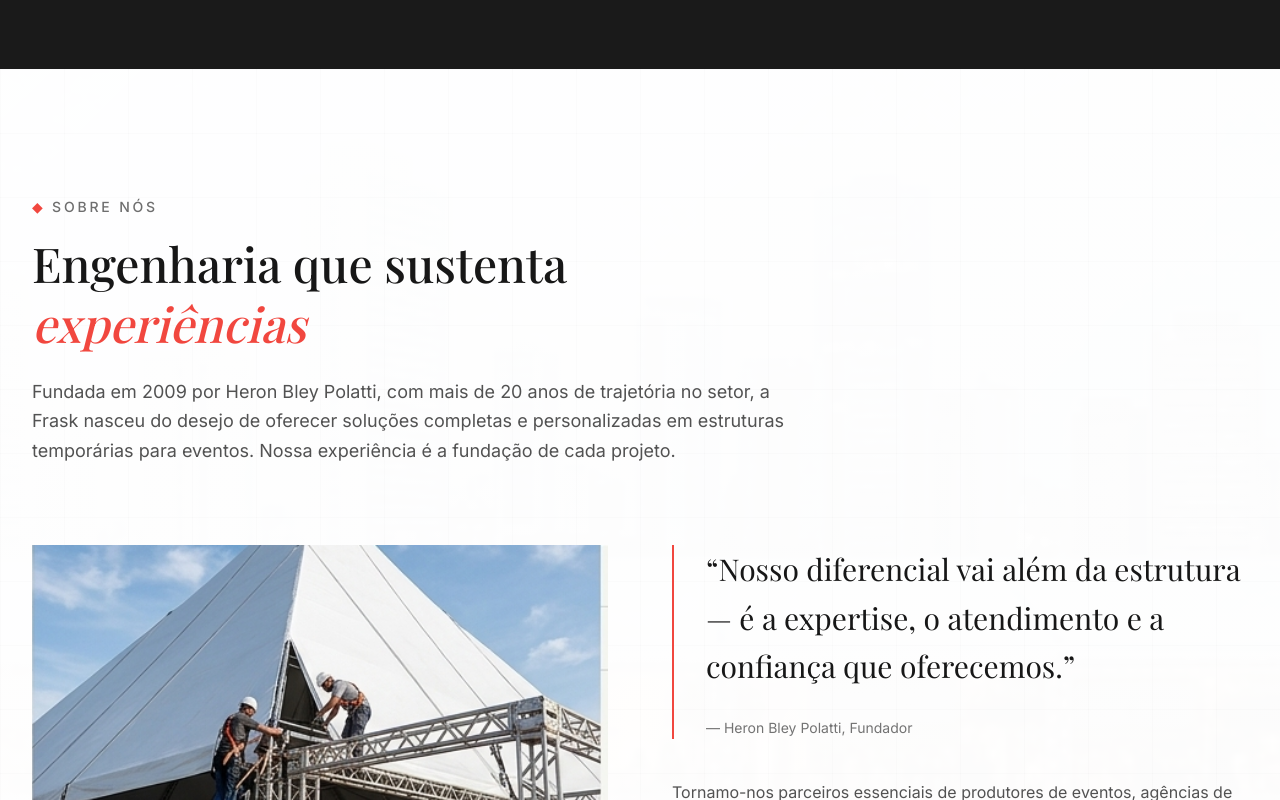
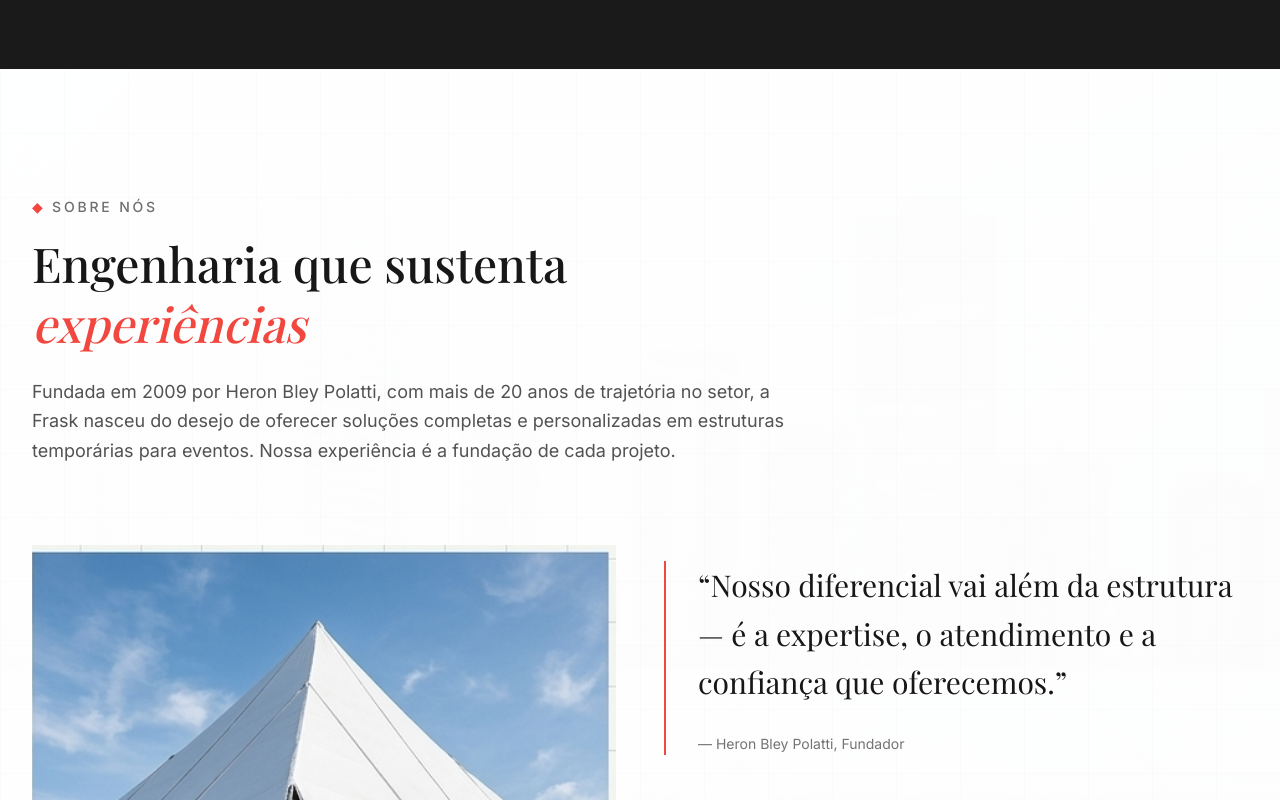
Before and after one commit to Joaolemos-hub/Frask-Estruturas-site, a Next.js app: page / in a window 1280 px wide. Shown: the part 2000-2800 px from the top of the page. Built offline with nearby package versions, Linux system fonts and the light colour scheme.

Commit message:
feat: adjust grid layout and image dimensions in Sobre component
Co-authored-by: João Vitor Lemos <225009833+Joaolemos-hub@users.noreply.github.com>

```diff
--- a/components/sobre.tsx
+++ b/components/sobre.tsx
@@ -43,20 +43,21 @@ export default function Sobre() {
         </div>
 
         {/* Content Grid */}
-        <div className="grid lg:grid-cols-2 gap-16 items-stretch mb-20">
+        <div className="grid lg:grid-cols-2 gap-12 items-start mb-20">
           {/* Left - Feature Image */}
-          <div className="relative min-h-[400px] lg:min-h-full overflow-hidden">
+          <div className="relative w-full overflow-hidden">
             <Image
               src="/images/confianca-grande-escala.png"
               alt="Equipe técnica da Frask montando estrutura metálica de grande porte com segurança"
-              fill
-              className="object-cover object-center"
+              width={470}
+              height={568}
+              className="w-full h-auto"
               sizes="(max-width: 1024px) 100vw, 50vw"
             />
           </div>
 
           {/* Right - Quote + Text */}
-          <div className="flex flex-col justify-center">
+          <div className="pt-4">
             <div className="border-l-2 border-frask-red pl-8 mb-10">
               <blockquote className="font-serif text-2xl md:text-3xl text-neutral-900 leading-relaxed mb-6">
                 &ldquo;Nosso diferencial vai além da estrutura — é a expertise,
```
